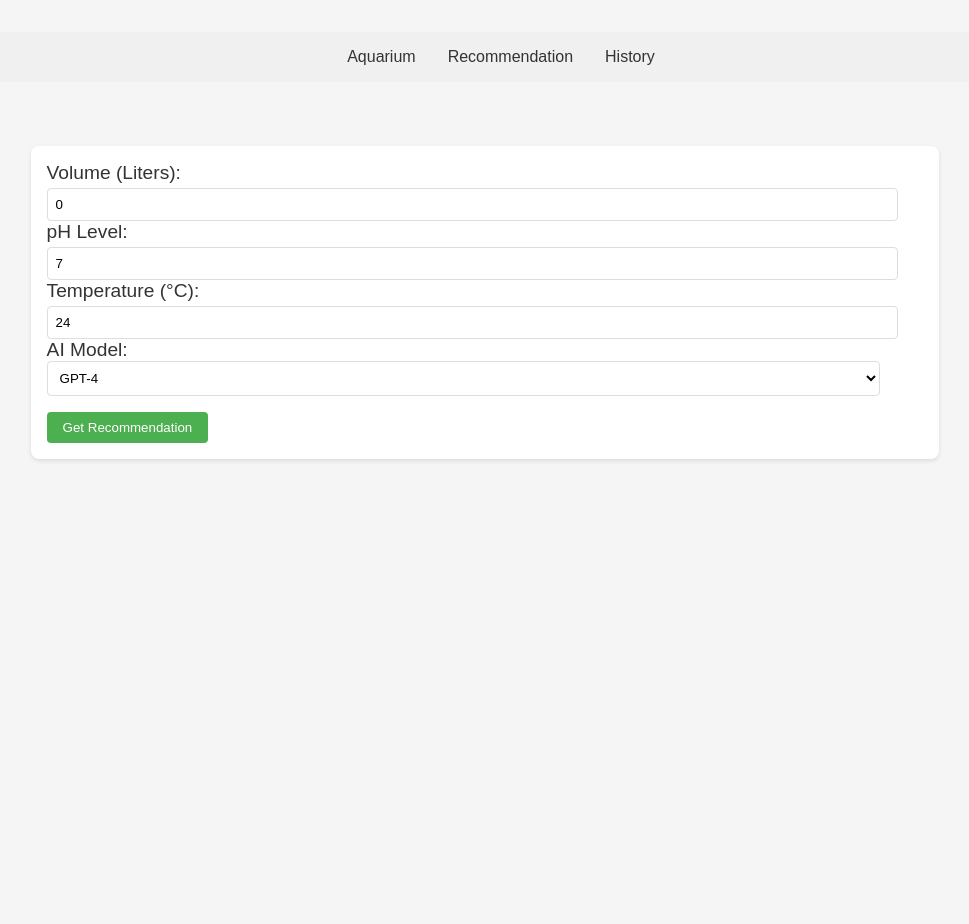
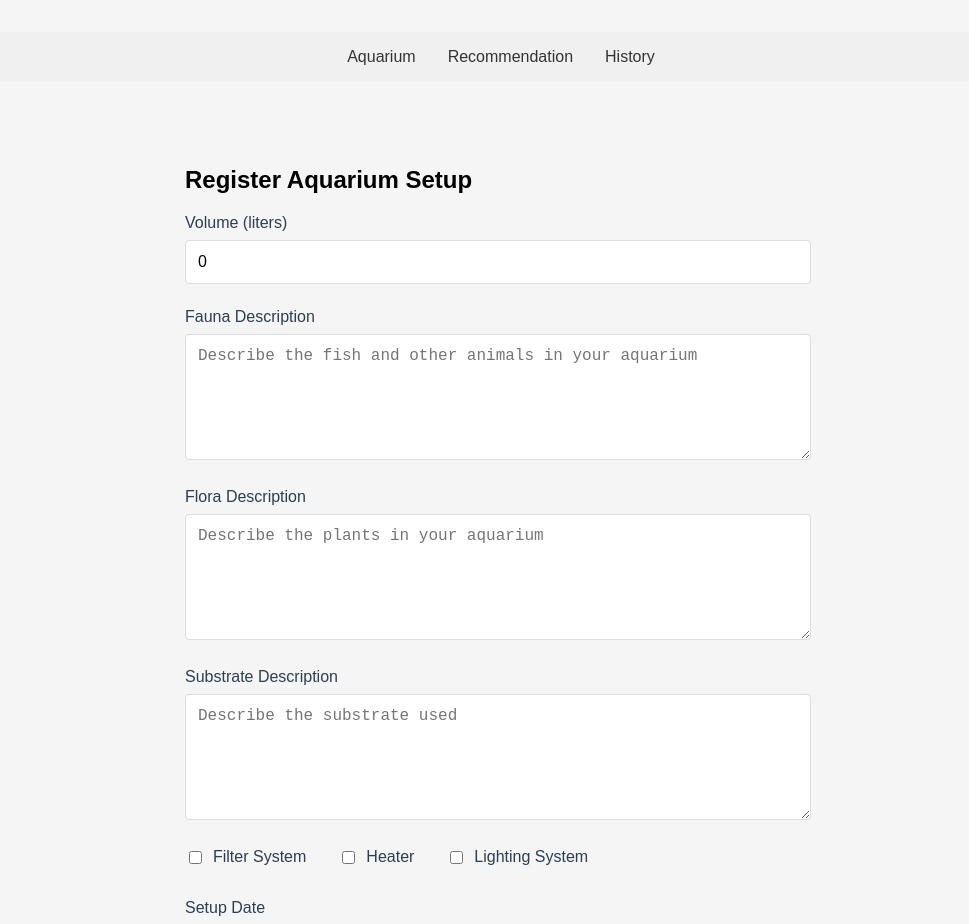
Before and after one commit to chbarbosa/super-acqua-mentor, a React (Vite) app: page /aquarium in a window 1280 px wide. Shown: the top 924 px of the page, without its empty margins (155-1124 px from the left). Before the commit the page ends 864 px from the top, so only its background shows below. Built offline with nearby package versions, Linux system fonts and the light colour scheme.

Commit message:
refactoring of AquariumForm and RecommendationHistory

```diff
--- a/src/App.tsx
+++ b/src/App.tsx
@@ -1,62 +1,21 @@
-import { useState, useEffect } from 'react';
+
 import AquariumForm from './components/AquariumForm/AquariumForm';
 import RecommendationHistory from './components/RecommendationHistory/RecommendationHistory';
-import { fetchRecommendations, Recommendation } from './api/mockApi';
 import './index.css';
 import { BrowserRouter, Routes, Route, Navigate } from 'react-router-dom';
 import RecommendationForm from './components/RecommendationForm/RecommendationForm';
 import Layout from './Layout';
 
 export default function App() {
-  const [recommendations, setRecommendations] = useState<Recommendation[]>([]);
-  const [isLoading, setIsLoading] = useState(true);
-  const [error, setError] = useState<string | null>(null);
-
-  // Load initial recommendations
-  useEffect(() => {
-    const loadData = async () => {
-      try {
-        const data = await fetchRecommendations();
-        setRecommendations(data);
-      } catch (err) {
-        setError('Failed to load recommendations');
-        console.error(err);
-      } finally {
-        setIsLoading(false);
-      }
-    };
-
-    loadData();
-  }, []);
-
-  const handleNewRecommendation = (newRec: Recommendation) => {
-    setRecommendations([newRec, ...recommendations]);
-  };
-
-  if (isLoading) {
-    return (
-      <div className="app">
-        <div className="loading-spinner">Loading aquarium history...</div>
-      </div>
-    );
-  }
-
-  if (error) {
-    return (
-      <div className="app">
-        <div className="error-message">{error}</div>
-      </div>
-    );
-  }
 
   return (
     <BrowserRouter>
       <Routes>
         <Route path="/" element={<Layout />}>
           <Route index element={<Navigate to="/recommendation" replace />} />
-          <Route path="aquarium" element={<AquariumForm onRecommendation={handleNewRecommendation} />} />
+          <Route path="aquarium" element={<AquariumForm />} />
           <Route path="recommendation" element={<RecommendationForm />} />
-          <Route path="history" element={<RecommendationHistory recommendations={recommendations} />} />
+          <Route path="history" element={<RecommendationHistory />} />
         </Route>
       </Routes>
     </BrowserRouter>
--- a/src/Layout.tsx
+++ b/src/Layout.tsx
@@ -7,7 +7,7 @@ const Layout: React.FC = () => {
     <div className="layout">
       <nav className="main-nav">
         <ul>
-            <li><Link to="/aquarium">Aquarium</Link></li>
+          <li><Link to="/aquarium">Aquarium</Link></li>
           <li><Link to="/recommendation">Recommendation</Link></li>
           <li><Link to="/history">History</Link></li>
         </ul>
--- /dev/null
+++ b/src/components/AquariumForm/AquariumForm.css
@@ -0,0 +1,65 @@
+.aquarium-form {
+  max-width: 600px;
+  margin: 0 auto;
+  padding: 2rem;
+}
+
+.form-group {
+  margin-bottom: 1.5rem;
+}
+
+.form-group label {
+  display: block;
+  margin-bottom: 0.5rem;
+  font-weight: 500;
+  color: #2c3e50;
+}
+
+.form-group input[type="number"],
+.form-group input[type="date"],
+.form-group textarea {
+  width: 100%;
+  padding: 0.75rem;
+  border: 1px solid #ddd;
+  border-radius: 4px;
+  font-size: 1rem;
+}
+
+.form-group textarea {
+  min-height: 100px;
+  resize: vertical;
+}
+
+.checkboxes {
+  display: flex;
+  gap: 2rem;
+}
+
+.checkboxes label {
+  display: flex;
+  align-items: center;
+  gap: 0.5rem;
+  cursor: pointer;
+}
+
+.submit-button {
+  background-color: #3498db;
+  color: white;
+  padding: 0.75rem 1.5rem;
+  border: none;
+  border-radius: 4px;
+  font-size: 1rem;
+  cursor: pointer;
+  transition: background-color 0.3s ease;
+}
+
+.submit-button:hover {
+  background-color: #2980b9;
+}
+
+input:focus,
+textarea:focus {
+  outline: none;
+  border-color: #3498db;
+  box-shadow: 0 0 0 2px rgba(52, 152, 219, 0.2);
+}
--- a/src/components/AquariumForm/AquariumForm.tsx
+++ b/src/components/AquariumForm/AquariumForm.tsx
@@ -1,136 +1,124 @@
-import { useState } from 'react';
-import { getRecommendation, Recommendation } from '../../api/mockApi';
-import styles from './AquariumForm.module.css';
+import React, { useState, FormEvent } from 'react';
+import './AquariumForm.css';
 
-const AI_OPTIONS = [
-  { id: 'gpt4', name: 'GPT-4' },
-  { id: 'claude', name: 'Claude 3' },
-  { id: 'gemini', name: 'Gemini' },
-];
+interface AquariumSetup {
+  volumeLiters: number;
+  faunaDescription: string;
+  floraDescription: string;
+  substrateDescription: string;
+  hasFilter: boolean;
+  hasHeater: boolean;
+  hasLighting: boolean;
+  setupDate: string;
+}
 
-type AquariumFormProps = {
-  onRecommendation: (rec: Recommendation) => void;
-};
+const AquariumForm: React.FC = () => {
+  const [formData, setFormData] = useState<AquariumSetup>({
+    volumeLiters: 0,
+    faunaDescription: '',
+    floraDescription: '',
+    substrateDescription: '',
+    hasFilter: false,
+    hasHeater: false,
+    hasLighting: false,
+    setupDate: new Date().toISOString().split('T')[0]
+  });
 
-export default function AquariumForm({ onRecommendation }: AquariumFormProps) {
-  const [formData, setFormData] = useState({
-    volumeLiters: 0,
-    ph: 7.0,
-    temperature: 24,
-    // Add other fields as needed
-  });
-  const [selectedAI, setSelectedAI] = useState(AI_OPTIONS[0].id);
-  const [isSubmitting, setIsSubmitting] = useState(false);
-
-  const handleInputChange = (e: React.ChangeEvent<HTMLInputElement>) => {
-    const { name, value } = e.target;
-    setFormData({
-      ...formData,
-      [name]: name === 'volumeLiters' || name === 'ph' || name === 'temperature'
-        ? Number(value)
-        : value,
-    });
-  };
-
-  const handleSubmit = async (e: React.FormEvent) => {
+  const handleSubmit = (e: FormEvent) => {
     e.preventDefault();
-    setIsSubmitting(true);
-
-    try {
-      const recommendation = await getRecommendation(formData, selectedAI);
-      onRecommendation(recommendation);
-
-      // Reset form
-      setFormData({
-        volumeLiters: 0,
-        ph: 7.0,
-        temperature: 24,
-      });
-    } catch (err) {
-      console.error('Failed to get recommendation:', err);
-    } finally {
-      setIsSubmitting(false);
-    }
+    console.log('Aquarium setup:', formData);
+    // Add your submission logic here
   };
 
   return (
-    <form onSubmit={handleSubmit} className={styles.form}>
-      <div className={styles.field}>
-        <label className={styles.label}>
-          Volume (Liters):
+    <div className="aquarium-form">
+      <h2>Register Aquarium Setup</h2>
+      <form onSubmit={handleSubmit}>
+        <div className="form-group">
+          <label htmlFor="volumeLiters">Volume (liters)</label>
           <input
             type="number"
-            name="volumeLiters"
-            min="0"
+            id="volumeLiters"
             value={formData.volumeLiters}
-            onChange={handleInputChange}
-            className={styles.input}
+            onChange={(e) => setFormData({...formData, volumeLiters: Number(e.target.value)})}
             required
           />
-        </label>
-      </div>
+        </div>
 
-      <div className={styles.field}>
-        <label className={styles.label}>
-          pH Level:
+        <div className="form-group">
+          <label htmlFor="faunaDescription">Fauna Description</label>
+          <textarea
+            id="faunaDescription"
+            value={formData.faunaDescription}
+            onChange={(e) => setFormData({...formData, faunaDescription: e.target.value})}
+            placeholder="Describe the fish and other animals in your aquarium"
+          />
+        </div>
+
+        <div className="form-group">
+          <label htmlFor="floraDescription">Flora Description</label>
+          <textarea
+            id="floraDescription"
+            value={formData.floraDescription}
+            onChange={(e) => setFormData({...formData, floraDescription: e.target.value})}
+            placeholder="Describe the plants in your aquarium"
+          />
+        </div>
+
+        <div className="form-group">
+          <label htmlFor="substrateDescription">Substrate Description</label>
+          <textarea
+            id="substrateDescription"
+            value={formData.substrateDescription}
+            onChange={(e) => setFormData({...formData, substrateDescription: e.target.value})}
+            placeholder="Describe the substrate used"
+          />
+        </div>
+
+        <div className="form-group checkboxes">
+          <label>
+            <input
+              type="checkbox"
+              checked={formData.hasFilter}
+              onChange={(e) => setFormData({...formData, hasFilter: e.target.checked})}
+            />
+            Filter System
+          </label>
+
+          <label>
+            <input
+              type="checkbox"
+              checked={formData.hasHeater}
+              onChange={(e) => setFormData({...formData, hasHeater: e.target.checked})}
+            />
+            Heater
+          </label>
+
+          <label>
+            <input
+              type="checkbox"
+              checked={formData.hasLighting}
+              onChange={(e) => setFormData({...formData, hasLighting: e.target.checked})}
+            />
+            Lighting System
+          </label>
+        </div>
+
+        <div className="form-group">
+          <label htmlFor="setupDate">Setup Date</label>
           <input
-            type="number"
-            name="ph"
-            min="0"
-            max="14"
-            step="0.1"
-            value={formData.ph}
-            onChange={handleInputChange}
-            className={styles.input}
+            type="date"
+            id="setupDate"
+            value={formData.setupDate}
+            onChange={(e) => setFormData({...formData, setupDate: e.target.value})}
             required
           />
-        </label>
-      </div>
+        </div>
 
-      <div className={styles.field}>
-        <label className={styles.label}>
-          Temperature (°C):
-          <input
-            type="number"
-            name="temperature"
-            min="0"
-            max="40"
-            value={formData.temperature}
-            onChange={handleInputChange}
-            className={styles.input}
-            required
-          />
-        </label>
-      </div>
+        <button type="submit" className="submit-button">Register Aquarium</button>
+      </form>
+    </div>
+  );
+};
 
-      <div className={styles.field}>
-        <label className={styles.label}>
-          AI Model:
-          <select
-            value={selectedAI}
-            onChange={(e) => setSelectedAI(e.target.value)}
-            className={styles.select}
-          >
-            {AI_OPTIONS.map((ai) => (
-              <option key={ai.id} value={ai.id}>
-                {ai.name}
-              </option>
-            ))}
-          </select>
-        </label>
-      </div>
-
-      <button
-        type="submit"
-        className={styles.button}
-        disabled={isSubmitting}
-      >
-        {isSubmitting ? (
-          <span className={styles.spinner} aria-label="Loading"></span>
-        ) : (
-          'Get Recommendation'
-        )}
-      </button>
-    </form>
-  );
-}
+export default AquariumForm;
--- a/src/components/RecommendationHistory/RecommendationHistory.tsx
+++ b/src/components/RecommendationHistory/RecommendationHistory.tsx
@@ -1,12 +1,45 @@
-import { Recommendation } from '../../api/mockApi';
+import { useEffect, useState } from 'react';
+import { fetchRecommendations, Recommendation } from '../../api/mockApi';
 import styles from './RecommendationHistory.module.css';
 
+export default function RecommendationHistory() {
 
-type RecommendationHistoryProps = {
-  recommendations: Recommendation[];
-};
+  const [isLoading, setIsLoading] = useState(true);
+  const [error, setError] = useState<string | null>(null);
+  const [recommendations, setRecommendations] = useState<Recommendation[]>([]);
 
-export default function RecommendationHistory({ recommendations }: RecommendationHistoryProps) {
+  // Load initial recommendations
+  useEffect(() => {
+    const loadData = async () => {
+      try {
+        const data = await fetchRecommendations();
+        setRecommendations(data);
+      } catch (err) {
+        setError('Failed to load recommendations');
+        console.error(err);
+      } finally {
+        setIsLoading(false);
+      }
+    };
+
+    loadData();
+  }, []);
+
+  if (isLoading) {
+    return (
+      <div className="app">
+        <div className="loading-spinner">Loading aquarium history...</div>
+      </div>
+    );
+  }
+
+  if (error) {
+    return (
+      <div className="app">
+        <div className="error-message">{error}</div>
+      </div>
+    );
+  }
   return (
     <div className={styles.history}>
       <h2>Recommendation History</h2>
```
